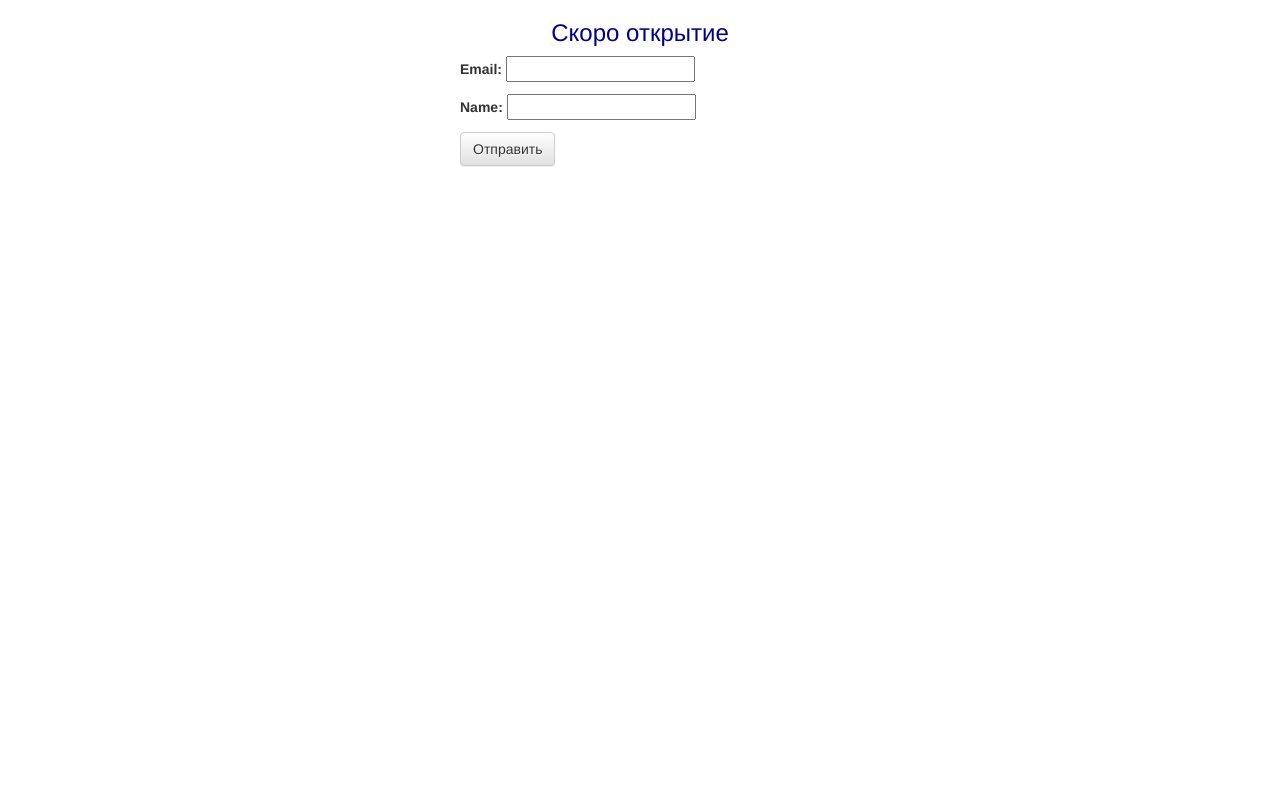
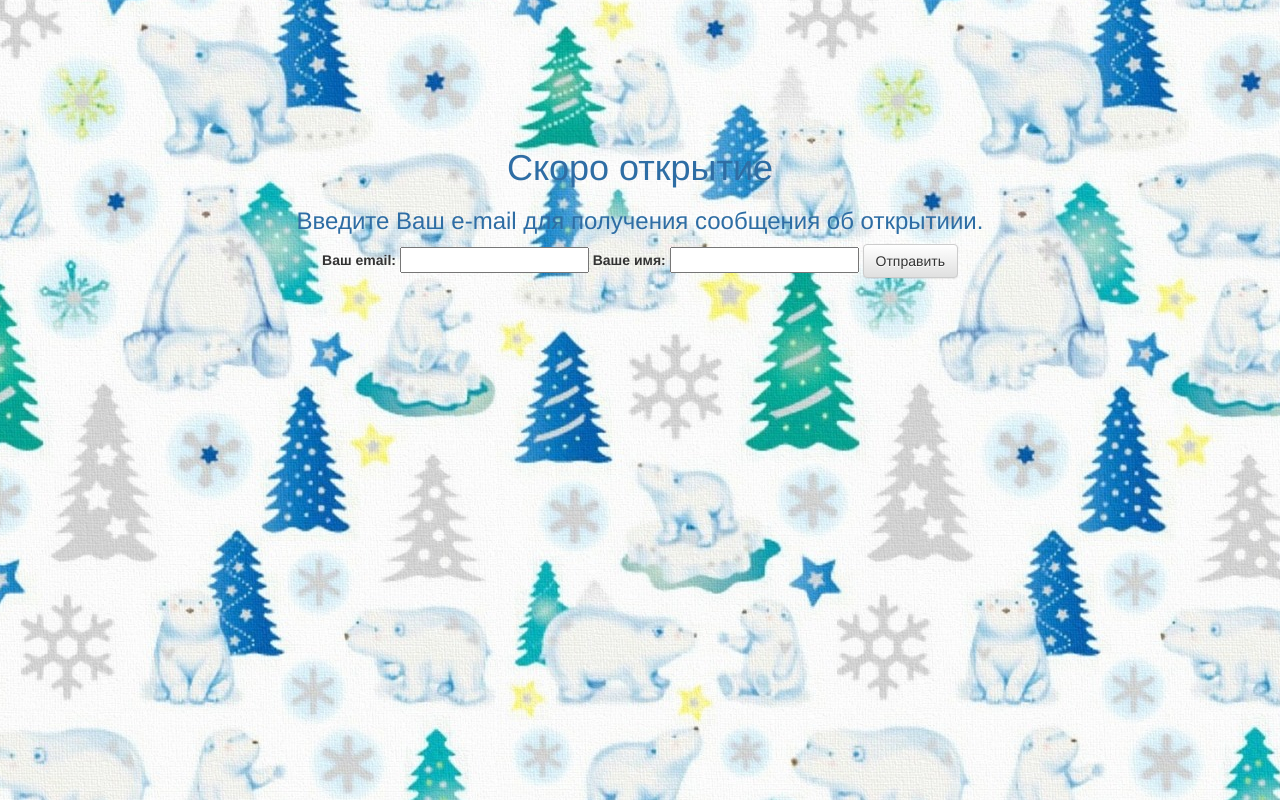
Before and after one commit to pamost/simpleshop, a Django app: page /landing/ in a window 1280 px wide. Run offline with Django 3.2, Linux system fonts and the light colour scheme; some libraries are stand-ins or nearby versions.

Commit message:
Form style part1

```diff
--- a/static/css/style.css
+++ b/static/css/style.css
@@ -1,4 +1,21 @@
+html, body {
+    height: 100%;
+    width: 100%;
+    position: absolute;
+    max-height: 100%;
+    background-color: azure;
+    background: url(../img/bg.jpg) center;
+}
+
+.general-container{
+}
+
+.top-container{
+    margin-top: 10%;
+}
+
+
 .title {
-    color: darkblue;
+    color: #2e6da4;
     text-align: center;
 }
--- a/templates/landing/landing.html
+++ b/templates/landing/landing.html
@@ -21,15 +21,26 @@
     <link rel="stylesheet" href="{% static 'css/style.css' %}">
 </head>
 <body>
-    <div class="container">
-        <div class="row">
-            <div class="col-md-4 col-lg-offset-4">
-                <h3 class="title">Скоро открытие</h3>
-                <form method="POST">
-                    {% csrf_token %}
-                    {{ form.as_p }}
-                    <button type="submit" class="btn btn-default">Отправить</button>
-                </form>
+    <div class="general-container">
+        <div class="container top-container">
+            <div class="row">
+                <div class="col-lg-8 col-lg-offset-2">
+                    <h1 class="title">Скоро открытие</h1>
+                    <h3 class="title">Введите Ваш e-mail для получения сообщения об открытиии.</h3>
+                    <div>
+                        <form method="POST" class="form-inline text-center">{% csrf_token %}
+                            <div class="form-group">
+                                <label>Ваш email:</label>
+                                {{ form.email }}
+                            </div>
+                            <div class="form-group">
+                                <label>Ваше имя:</label>
+                                {{ form.name }}
+                            </div>
+                            <button type="submit" class="btn btn-default">Отправить</button>
+                        </form>
+                    </div>
+                 </div>
             </div>
         </div>
     </div>
```
Also changed, not shown: static/img/bg.jpg (added).
